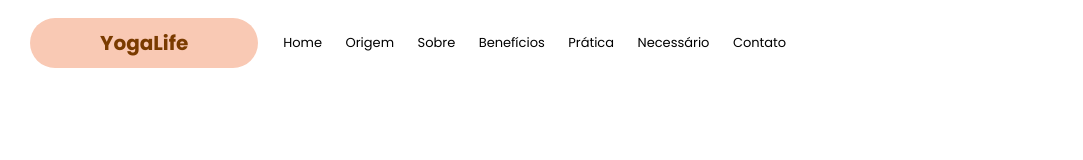
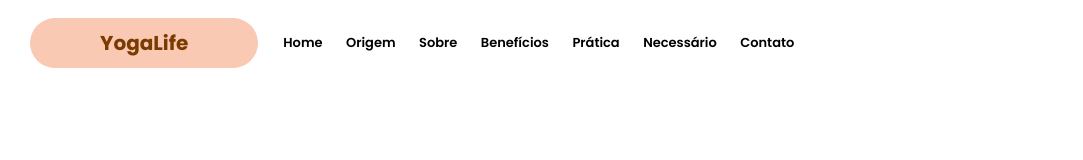
Before and after one commit to amarogu/yogalife, a plain HTML site: page index.html in a window 1280 px wide. Shown: the full height of the page, 0-1083 px from the left. Drawn offline with Linux system fonts and the light colour scheme.

Commit message:
Final Touches Nav Bar.

```diff
--- a/css/general-css/components.css
+++ b/css/general-css/components.css
@@ -259,6 +259,10 @@ a {
   margin: 1.5rem 0;
 }
 
+.nav__list li a {
+  font-weight: bold;
+}
+
 .nav__social-media__container {
   display: flex;
   margin-top: 5rem;
@@ -309,6 +313,10 @@ a {
     align-items: center;
     padding-left: 3rem;
     padding-right: 3rem;
+  }
+
+  .nav__list li a {
+    font-weight: 600;
   }
 
   .nav__wrapper {
```
